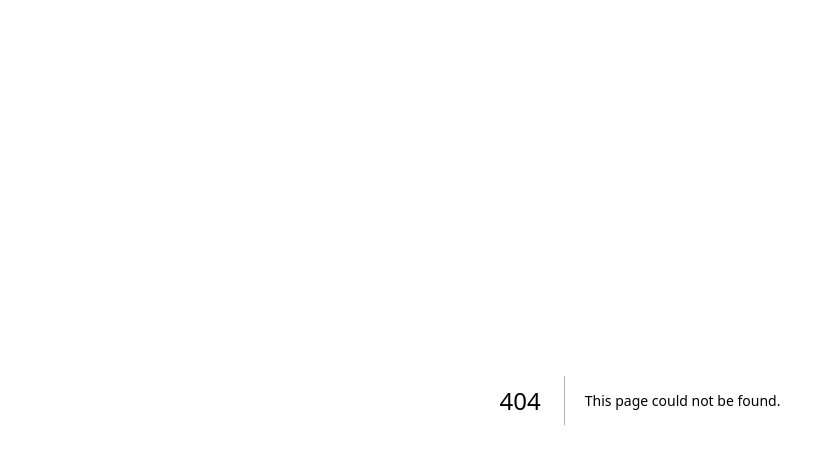
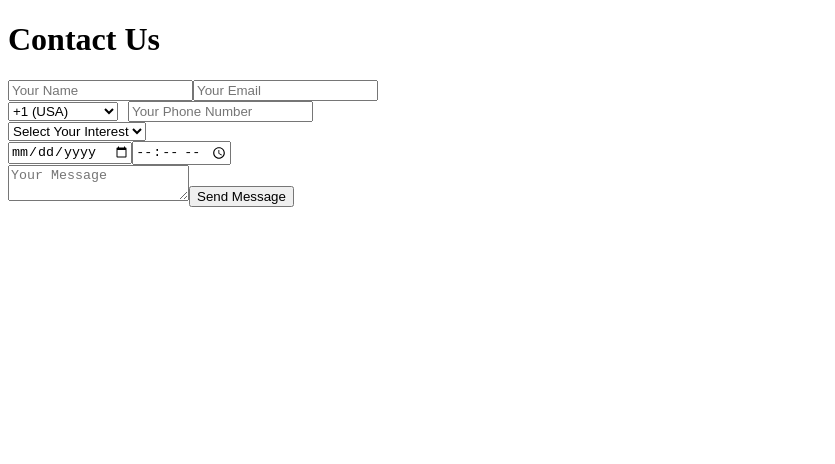
Before and after one commit to syedsaim40/aspennexus, a Next.js app: page /contact in a window 1280 px wide. Before the commit this address had no page. Shown: the top 464 px of the page, without its empty margins (0-835 px from the left). Built offline with nearby package versions, Linux system fonts and the light colour scheme.

Commit message:
new commit

```diff
--- a/package.json
+++ b/package.json
@@ -9,8 +9,10 @@
     "lint": "next lint"
   },
   "dependencies": {
+    "next": "15.0.2",
+    "nodemailer": "^6.9.16",
     "react": "19.0.0-rc-02c0e824-20241028",
     "react-dom": "19.0.0-rc-02c0e824-20241028",
-    "next": "15.0.2"
+    "sass": "^1.80.5"
   }
 }
--- /dev/null
+++ b/pages/api/contact.js
@@ -0,0 +1,59 @@
+// pages/api/contact.js
+import nodemailer from 'nodemailer';
+
+export default async function handler(req, res) {
+  if (req.method === 'POST') {
+    const { name, email, phone, interest, date, time, message } = req.body;
+
+    // Configure the email transport using nodemailer
+    const transporter = nodemailer.createTransport({
+        host: process.env.SMTP_HOST,
+        port: process.env.SMTP_PORT,
+        auth: {
+          user: process.env.SMTP_USER,
+          pass: process.env.SMTP_PASS,
+        },
+      });
+
+       // HTML email template
+       const htmlContent = `
+       <div style="font-family: Arial, sans-serif; padding: 20px; background-color: #f9f9f9; border-radius: 5px;">
+         <header style="text-align: center; padding-bottom: 10px;">
+           <h1 style="color: #007BFF;">Contact Form Submission</h1>
+         </header>
+         <p><strong>Name:</strong> ${name}</p>
+         <p><strong>Email:</strong> ${email}</p>
+         <p><strong>Phone:</strong> ${phone}</p>
+        <p><strong>Interest:</strong> ${interest}</p>
+        <p><strong>Date:</strong> ${date}</p>
+        <p><strong>Time:</strong> ${time}</p>
+         <p><strong>Message:</strong></p>
+         <p style="background-color: #fff; padding: 10px; border-radius: 3px; border: 1px solid #ddd;">${message}</p>
+         <footer style="margin-top: 20px; font-size: 12px; color: #777; text-align: center;">
+           <p>This message was sent from your contact form.</p>
+           <p style="font-size: 10px;">&copy; ${new Date().getFullYear()} Your Company Name</p>
+         </footer>
+       </div>
+     `;
+
+    try {
+      console.log('Sending email...');
+      await transporter.sendMail({
+        from: email,
+        to: 'syedsaim40@gmail.com', // Replace with the recipient's email
+        subject: `Contact form submission from ${name}`,
+        text: message,
+        html: htmlContent,
+      });
+
+      console.log('Email sent successfully');
+      return res.status(200).json({ message: 'Message sent successfully!' });
+    } catch (error) {
+      console.error('Error sending email:', error);
+      return res.status(500).json({ error: 'Failed to send message' });
+    }
+  } else {
+    res.setHeader('Allow', ['POST']);
+    return res.status(405).end(`Method ${req.method} Not Allowed`);
+  }
+}
--- /dev/null
+++ b/pages/contact.js
@@ -0,0 +1,122 @@
+'use client'
+import React from 'react'
+import { useState } from 'react';
+
+const Contact = () => {
+  const [name, setName] = useState('');
+  const [email, setEmail] = useState('');
+  const [phone, setPhone] = useState('');
+  const [countryCode, setCountryCode] = useState('+1'); // Default country code
+  const [message, setMessage] = useState('');
+  const [interest, setInterest] = useState(''); // New state for interest category
+  const [date, setDate] = useState(''); // New state for date
+  const [time, setTime] = useState(''); // New state for time
+  const [status, setStatus] = useState('');
+
+  const handleSubmit = async (e) => {
+    e.preventDefault();
+    setStatus('Sending...');
+
+    const res = await fetch('/api/contact', {
+      method: 'POST',
+      headers: {
+        'Content-Type': 'application/json',
+      },
+      body: JSON.stringify({ name, email, phone: `${countryCode} ${phone}`, interest, date, time, message }),
+    });
+
+    const result = await res.json();
+    if (res.ok) {
+      setStatus('Message sent successfully!');
+      setName('');
+      setEmail('');
+      setPhone('');
+      setInterest(''); // Reset interest category
+      setDate(''); // Reset date
+      setTime(''); // Reset time
+      setMessage('');
+    } else {
+      setStatus(`Error: ${result.error}`);
+    }
+  };
+
+  return (
+    <div className='contact_form'>
+      <h1>Contact Us</h1>
+      <form onSubmit={handleSubmit}>
+        <input
+          type="text"
+          placeholder="Your Name"
+          value={name}
+          onChange={(e) => setName(e.target.value)}
+          required
+        />
+        <input
+          type="email"
+          placeholder="Your Email"
+          value={email}
+          onChange={(e) => setEmail(e.target.value)}
+          required
+        />
+        <div>
+          <select
+            value={countryCode}
+            onChange={(e) => setCountryCode(e.target.value)}
+            style={{ marginRight: '10px' }}
+          >
+            <option value="+1">+1 (USA)</option>
+            <option value="+44">+44 (UK)</option>
+            <option value="+91">+91 (India)</option>
+            <option value="+61">+61 (Australia)</option>
+            {/* Add more country codes as needed */}
+          </select>
+          <input
+            type="tel"
+            placeholder="Your Phone Number"
+            value={phone}
+            onChange={(e) => setPhone(e.target.value)}
+            required
+          />
+        </div>
+        <div>
+          <select
+            value={interest}
+            onChange={(e) => setInterest(e.target.value)}
+            required
+          >
+            <option value="">Select Your Interest</option>
+            <option value="Product Inquiry">Product Inquiry</option>
+            <option value="Support">Support</option>
+            <option value="Feedback">Feedback</option>
+            <option value="General Inquiry">General Inquiry</option>
+            {/* Add more interest categories as needed */}
+          </select>
+        </div>
+        <div>
+          <input
+            type="date"
+            value={date}
+            onChange={(e) => setDate(e.target.value)}
+            required
+          />
+          <input
+            type="time"
+            value={time}
+            onChange={(e) => setTime(e.target.value)}
+            required
+          />
+        </div>
+        <textarea
+          placeholder="Your Message"
+          value={message}
+          onChange={(e) => setMessage(e.target.value)}
+          required
+        />
+        <button type="submit">Send Message</button>
+      </form>
+      {status && <p>{status}</p>}
+    </div>
+  );
+};
+
+export default Contact;
--- a/src/app/globals.css
+++ b/src/app/globals.css
@@ -40,3 +40,18 @@ a {
     color-scheme: dark;
   }
 }
+
+.contact_form{
+  width: 100%;
+  margin: 0 auto;
+}
+
+textarea,
+button,
+input,
+select{
+  width: 100%;
+  display: block;
+  margin-bottom: 1rem;
+  padding: 1rem;
+}
```
Also changed, not shown: src/app/page.js (+2 -84 lines), 1 other file (tests, documents, lock files or other folders).
